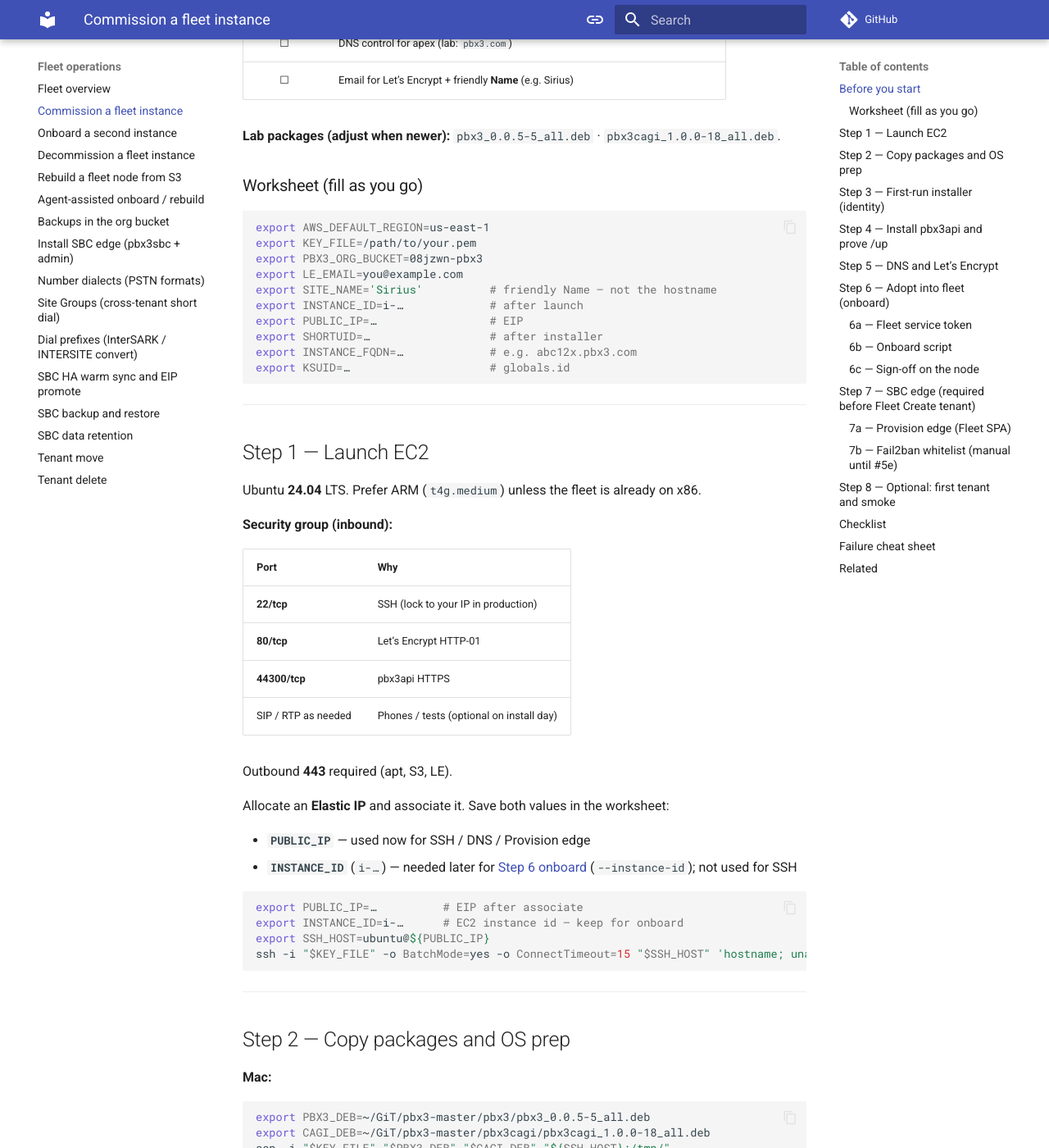
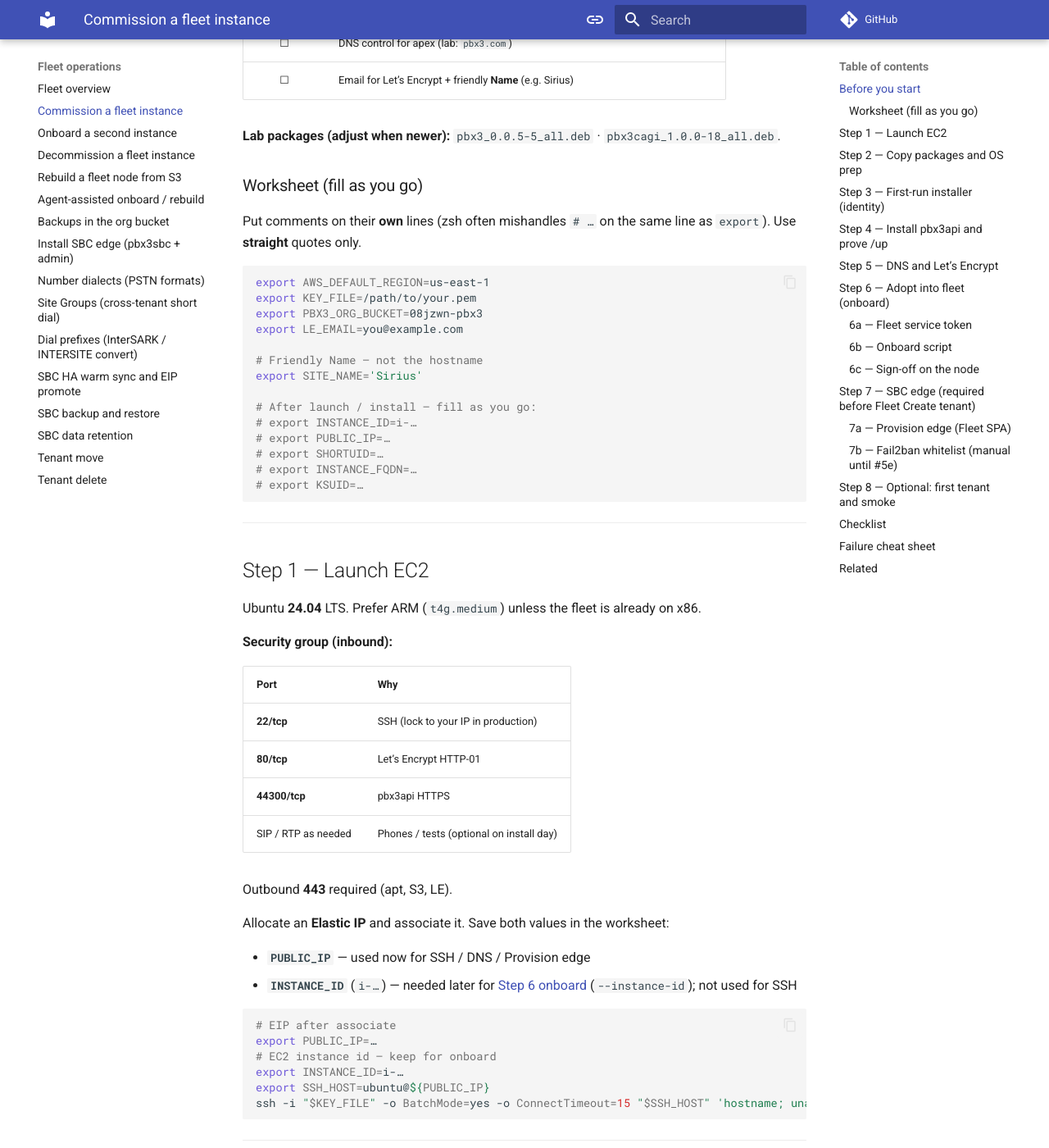
Before and after one commit to aelintra/pbx3-docs, an MkDocs documentation site: the page built from docs/fleet/commission-instance.md, in a window 1280 px wide and 1400 px high, scrolled down 1064 px. Shown: the whole window at 82% size. Built offline with MkDocs 1.6.1 and Material for MkDocs 9.7.7, drawn with Linux system fonts in a browser that asks for light colours; comment, search, counter and statistics services are not loaded; some of the changed text lies outside the part shown.

Commit message:
Fix worksheets for zsh: keep comments off export lines.
Inline # after export can be parsed as args (e.g. user@host), which breaks paste.

Co-authored-by: Cursor <cursoragent@cursor.com>

````diff
--- a/docs/fleet/commission-instance.md
+++ b/docs/fleet/commission-instance.md
@@ -31,17 +31,23 @@ This creates a **new KSUID**. It is **not** the same as [Rebuild a fleet node fr
 
 ### Worksheet (fill as you go)
 
+Put comments on their **own** lines (zsh often mishandles `# …` on the same line as `export`). Use **straight** quotes only.
+
 ```bash
 export AWS_DEFAULT_REGION=us-east-1
 export KEY_FILE=/path/to/your.pem
 export PBX3_ORG_BUCKET=08jzwn-pbx3
 export LE_EMAIL=you@example.com
-export SITE_NAME='Sirius'          # friendly Name — not the hostname
-export INSTANCE_ID=i-…             # after launch
-export PUBLIC_IP=…                 # EIP
-export SHORTUID=…                  # after installer
-export INSTANCE_FQDN=…             # e.g. abc12x.pbx3.com
-export KSUID=…                     # globals.id
+
+# Friendly Name — not the hostname
+export SITE_NAME='Sirius'
+
+# After launch / install — fill as you go:
+# export INSTANCE_ID=i-…
+# export PUBLIC_IP=…
+# export SHORTUID=…
+# export INSTANCE_FQDN=…
+# export KSUID=…
 ```
 
 ---
@@ -67,8 +73,10 @@ Allocate an **Elastic IP** and associate it. Save both values in the worksheet:
 - **`INSTANCE_ID`** (`i-…`) — needed later for [Step 6 onboard](#step-6--adopt-into-fleet-onboard) (`--instance-id`); not used for SSH
 
 ```bash
-export PUBLIC_IP=…          # EIP after associate
-export INSTANCE_ID=i-…      # EC2 instance id — keep for onboard
+# EIP after associate
+export PUBLIC_IP=…
+# EC2 instance id — keep for onboard
+export INSTANCE_ID=i-…
 export SSH_HOST=ubuntu@${PUBLIC_IP}
 ssh -i "$KEY_FILE" -o BatchMode=yes -o ConnectTimeout=15 "$SSH_HOST" 'hostname; uname -m'
 ```
````
Also changed, not shown: other parts of docs/fleet/commission-instance.md (+4 -3 lines), docs/installation/install-pbx3-pbx3api.md (+19 -7 lines).
